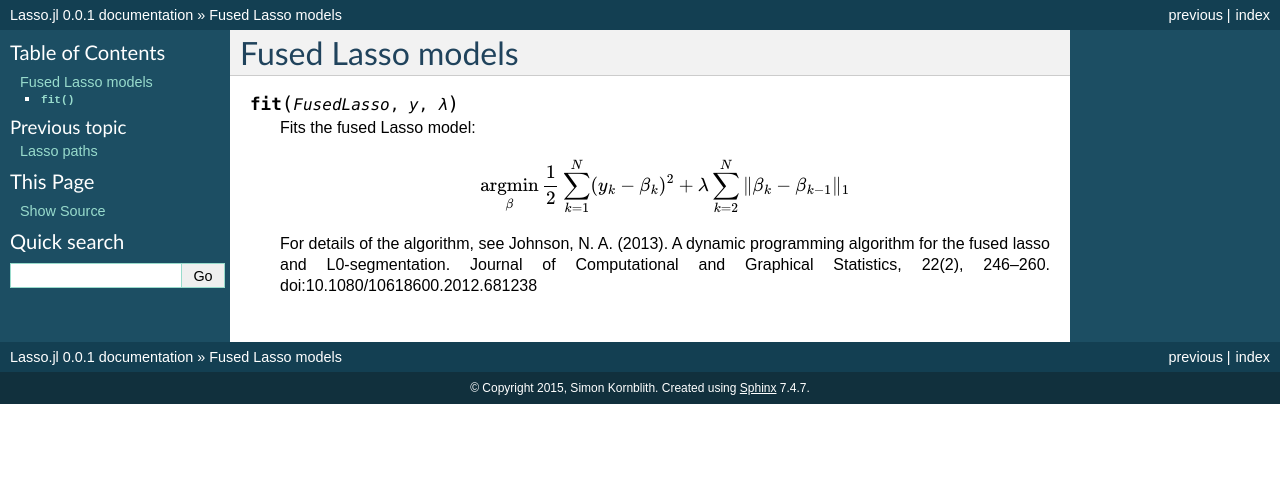
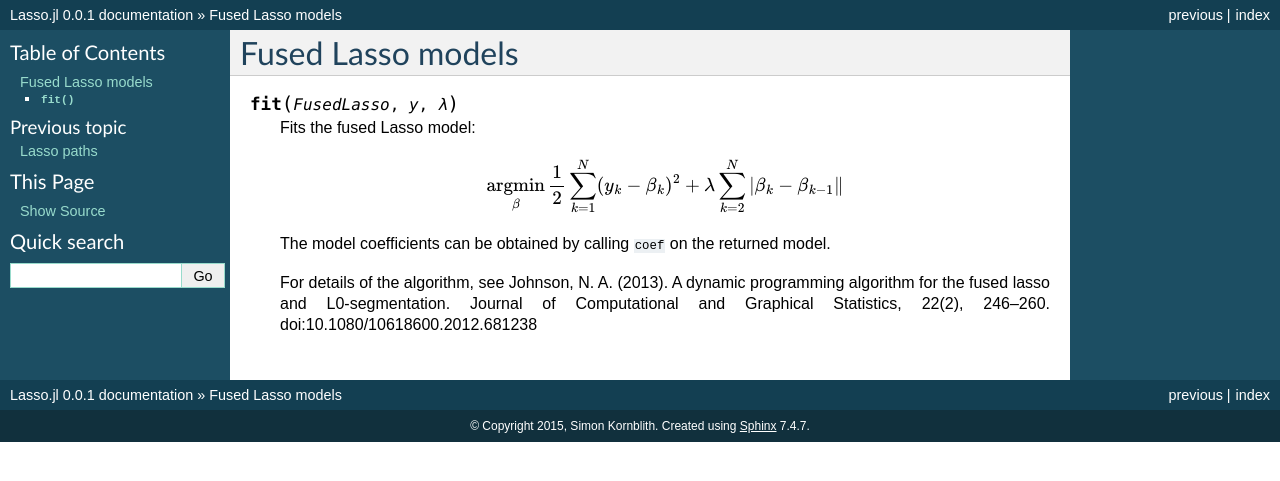
Before and after one commit to JuliaStats/Lasso.jl, a Sphinx documentation site: the page built from doc/fusedlasso.rst, in a window 1280 px wide. Shown: the top 481 px of the page. Built offline with Sphinx 7.4.7, drawn with Linux system fonts in a browser that asks for light colours.

Commit message:
Update fused lasso docs

```diff
--- a/doc/fusedlasso.rst
+++ b/doc/fusedlasso.rst
@@ -5,7 +5,10 @@ Fused Lasso models
 
     Fits the fused Lasso model:
 
-    .. math:: \underset{\beta}{\operatorname{argmin}} \frac{1}{2} \sum_{k=1}^N(y_k - \beta_k)^2 + \lambda \sum_{k=2}^N \|\beta_k - \beta_{k-1}\|_1
+    .. math:: \underset{\beta}{\operatorname{argmin}} \frac{1}{2} \sum_{k=1}^N(y_k - \beta_k)^2 + \lambda \sum_{k=2}^N |\beta_k - \beta_{k-1}\|
+
+    The model coefficients can be obtained by calling ``coef`` on the
+    returned model.
 
     For details of the algorithm, see Johnson, N. A. (2013). A dynamic
     programming algorithm for the fused lasso and L0-segmentation.
```
